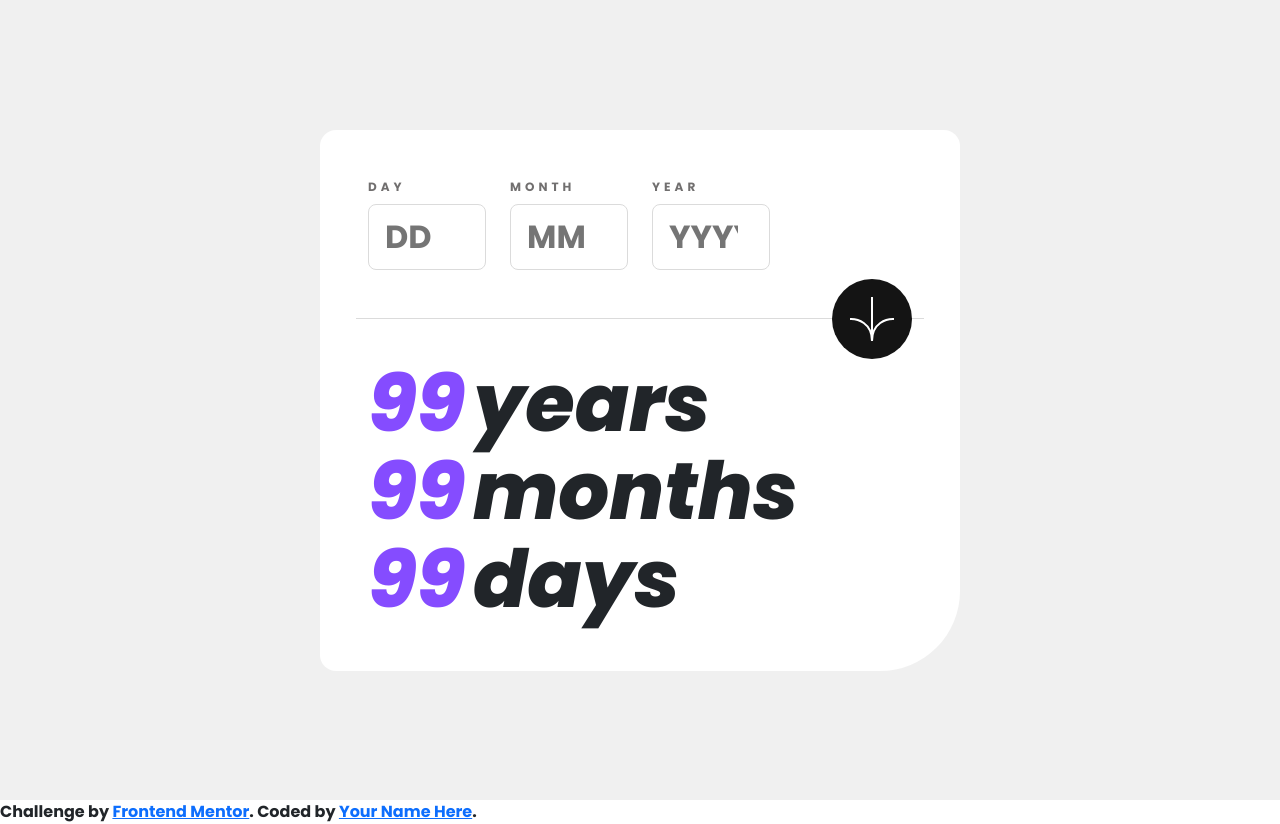
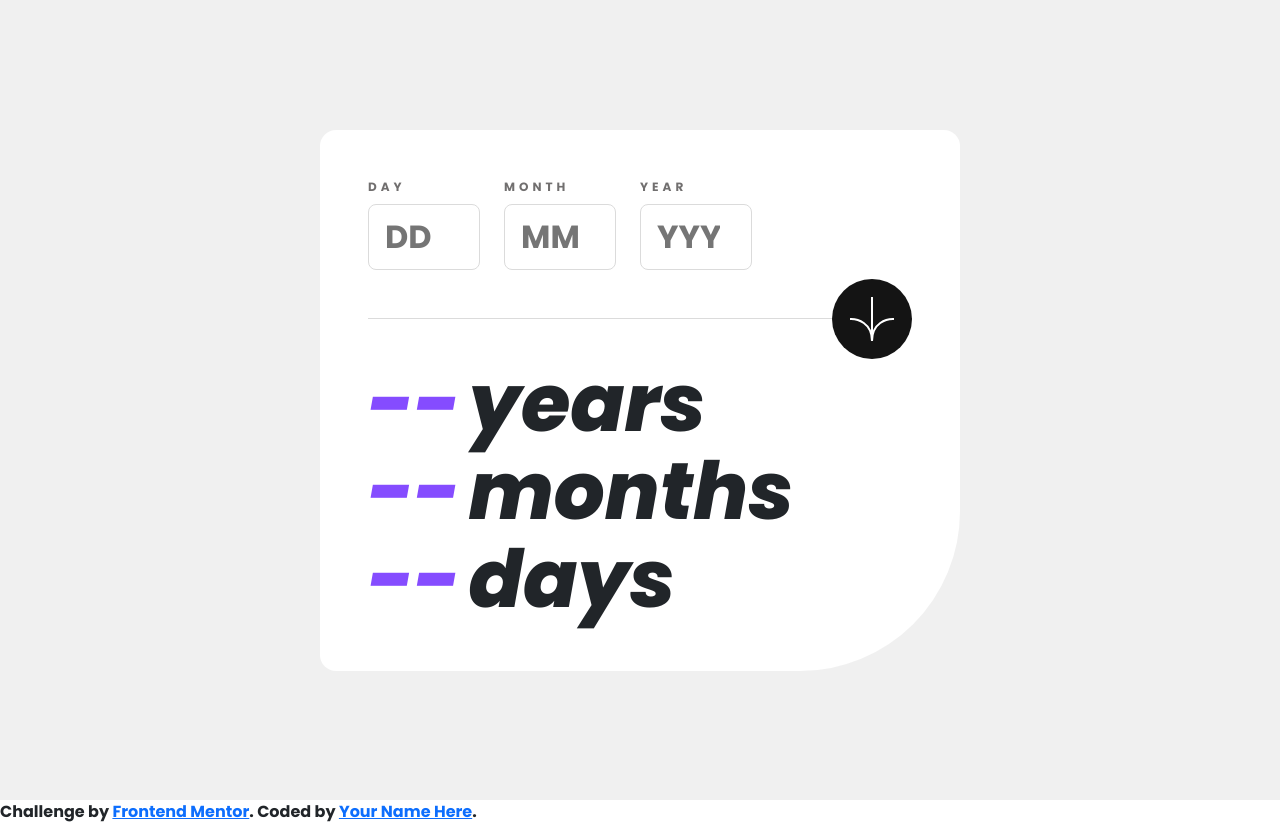
Before and after one commit to Emvil-git/fe_mentor-age_calculator, a website: page index.html in a window 1280 px wide. Drawn offline with nearby package versions, Linux system fonts and the light colour scheme.

Commit message:
fix: fix padding of input sections

```diff
--- a/index.html
+++ b/index.html
@@ -19,18 +19,18 @@
   <main >
     <div class="p-5">
       <form action="">
-        <section class="row form-inputs pb-5">
-          <section class="d-flex flex-column col-3">
+        <section class="d-flex form-inputs pb-5">
+          <section class="d-flex flex-column col-3 p-0 pe-4">
             <label for="day" class="mb-2">DAY</label>
             <input type="number" name="day" id="day" placeholder="DD" required>
           </section>
 
-          <section class="d-flex flex-column col-3">
+          <section class="d-flex flex-column col-3 p-0 pe-4">
             <label for="month" class="mb-2">MONTH</label>
             <input type="number" name="month" id="month" placeholder="MM" required>
           </section>
 
-          <section class="d-flex flex-column col-3">
+          <section class="d-flex flex-column col-3 p-0 pe-4">
             <label for="year" class="mb-2">YEAR</label>
             <input type="number" name="year" id="year" placeholder="YYYY" required>
           </section>
@@ -50,9 +50,9 @@
       </form>
 
       <section class="d-flex flex-column age-cont">
-        <span class="age-display"><span class="age-val me-2">99</span>years</span>
-        <span class="age-display"><span class="age-val me-2">99</span>months</span>
-        <span class="age-display"><span class="age-val me-2">99</span>days</span>
+        <span class="age-display"><span id="years-val" class="age-val me-2">--</span>years</span>
+        <span class="age-display"><span id="months-val" class="age-val me-2">--</span>months</span>
+        <span class="age-display"><span id="days-val" class="age-val me-2">--</span>days</span>
       </section>
     </div>
   </main>
--- a/styles.css
+++ b/styles.css
@@ -28,7 +28,7 @@ main{
 
 div{
     background-color: var(--white);
-    border-radius: 1rem 1rem 5rem 1rem;
+    border-radius: 1rem 1rem 10rem 1rem;
     width: 50vw;
 }
 
```
